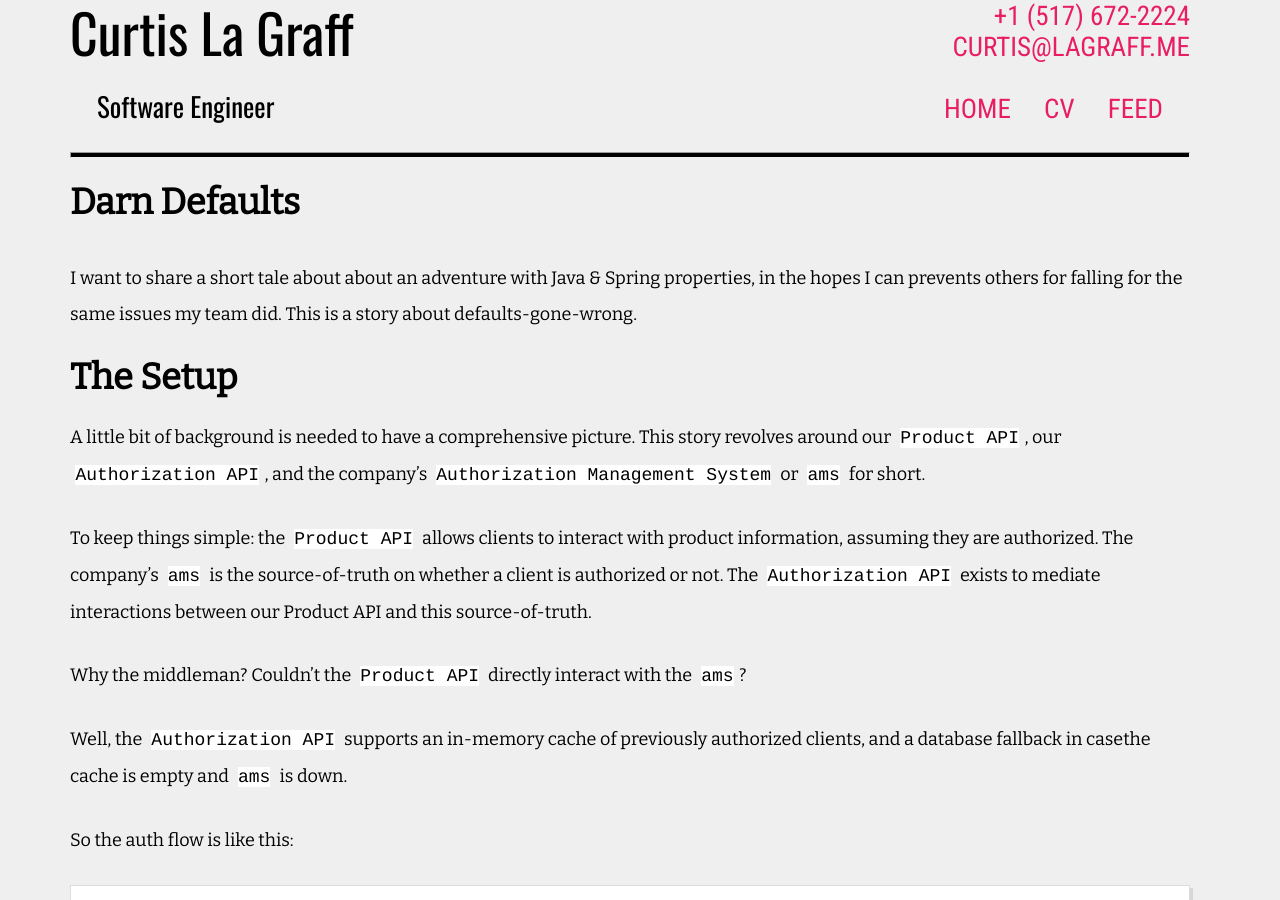
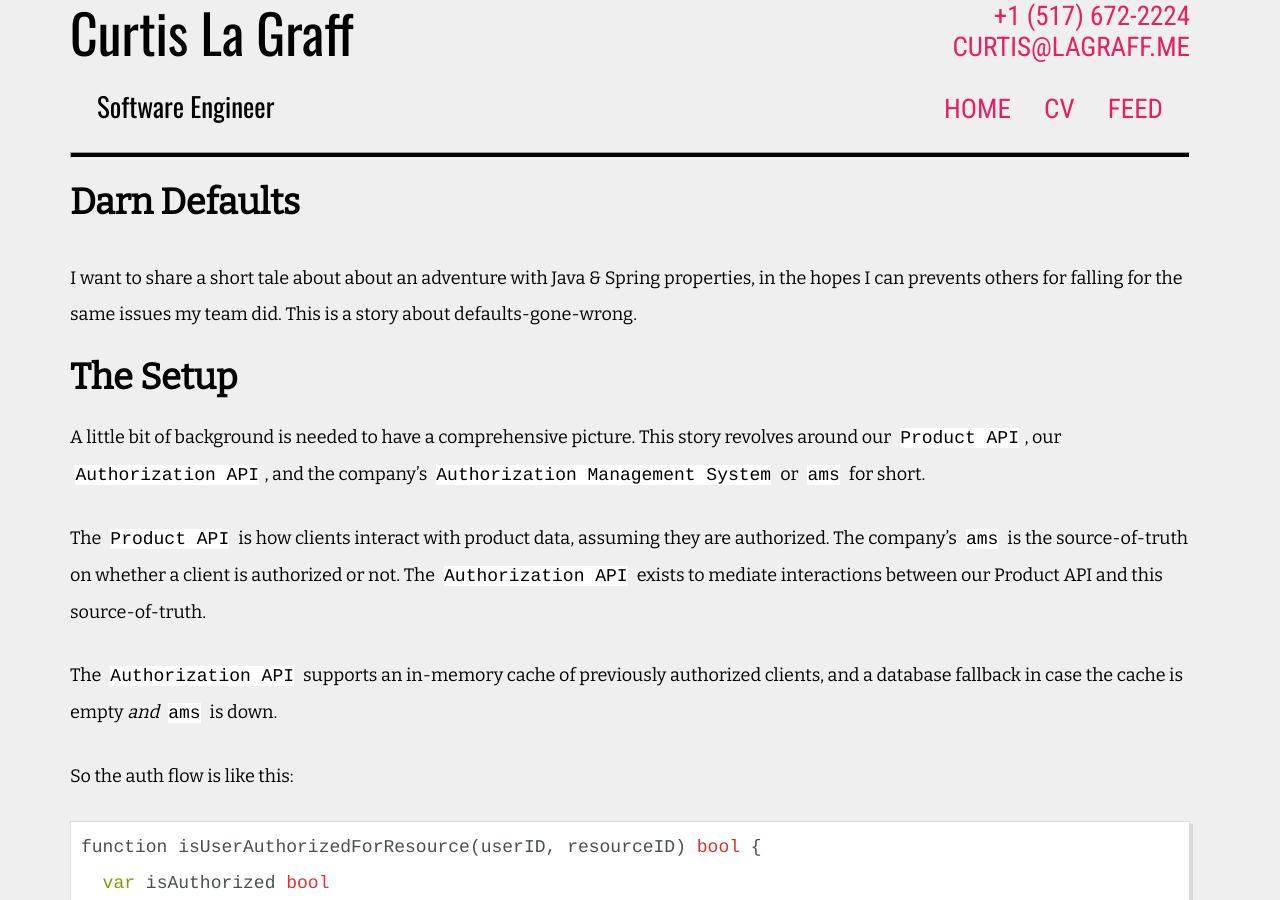
Before and after one commit to clagraff/clagraff.github.io, a Jekyll site: the page built from _posts/2020-01-08-darn-defaults.md, in a window 1280 px wide and 900 px high. Built offline with Jekyll 4.4.1, drawn with Linux system fonts in a browser that asks for light colours.

Commit message:
Update 2020-01-08-darn-defaults.md

````diff
--- a/_posts/2020-01-08-darn-defaults.md
+++ b/_posts/2020-01-08-darn-defaults.md
@@ -11,17 +11,17 @@ issues my team did. This is a story about defaults-gone-wrong.
 A little bit of background is needed to have a comprehensive picture. This story revolves around our `Product API`, our `Authorization API`,
 and the company's `Authorization Management System` or `ams` for short.
 
-To keep things simple: the `Product API` allows clients to interact with product information, assuming they are authorized.
+The `Product API` is how clients interact with product data, assuming they are authorized.
 The company's `ams` is the source-of-truth on whether a client is authorized or not. The `Authorization API` exists
 to mediate interactions between our Product API and this source-of-truth.
 
-Why the middleman? Couldn't the `Product API` directly interact with the `ams`?
 
-Well, the `Authorization API` supports an in-memory cache of previously authorized clients, and a database fallback in casethe cache is empty and `ams` is down.
+The `Authorization API` supports an in-memory cache of previously authorized clients, and a database fallback in case
+the cache is empty _and_ `ams` is down.
 
 So the auth flow is like this:
 
-~~~go
+```go
 function isUserAuthorizedForResource(userID, resourceID) bool {
   var isAuthorized bool
   var err error
@@ -48,4 +48,4 @@ function isUserAuthorizedForResource(userID, resourceID) bool {
   // something really went wrong. cannot authorize user.
   return false
 }
-~~~
+```
````
